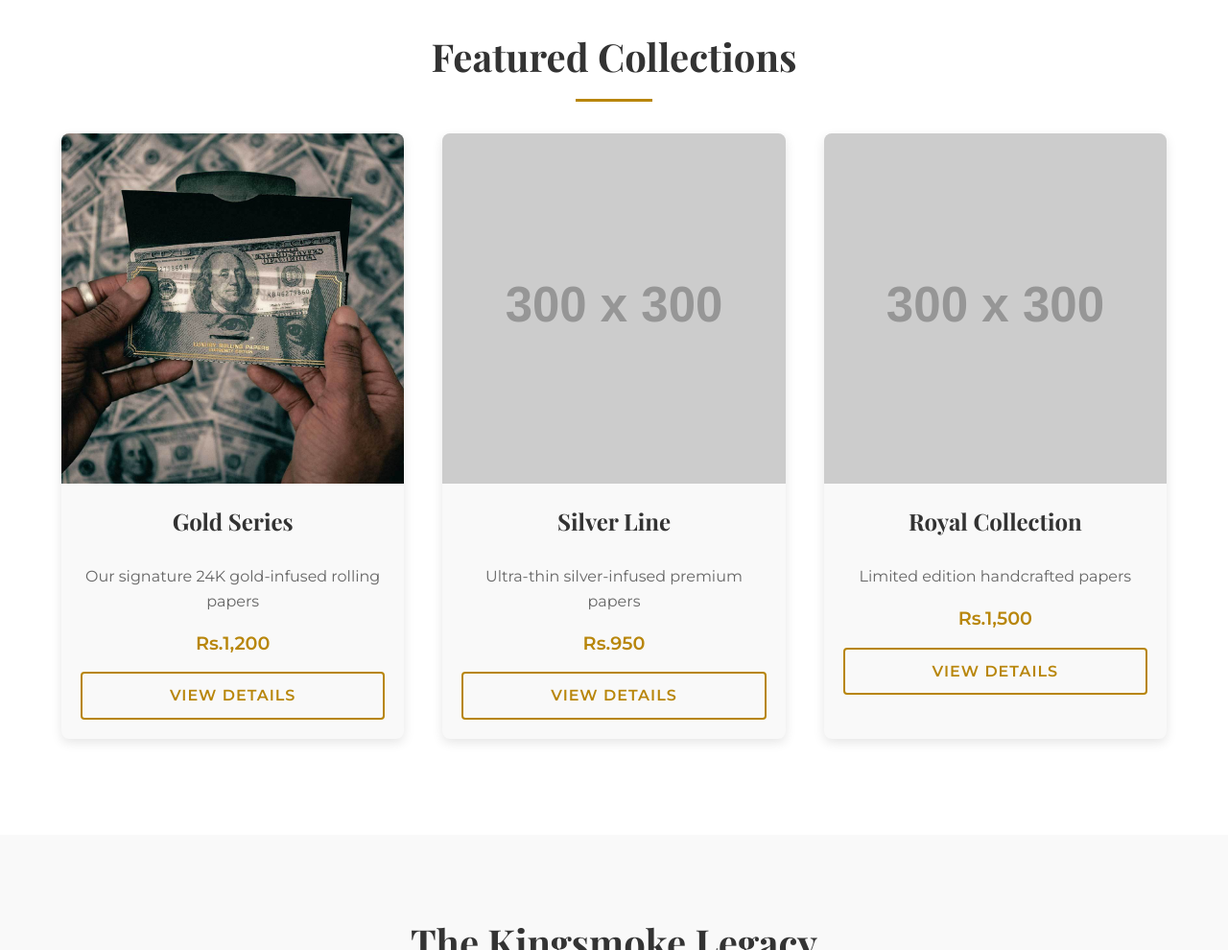
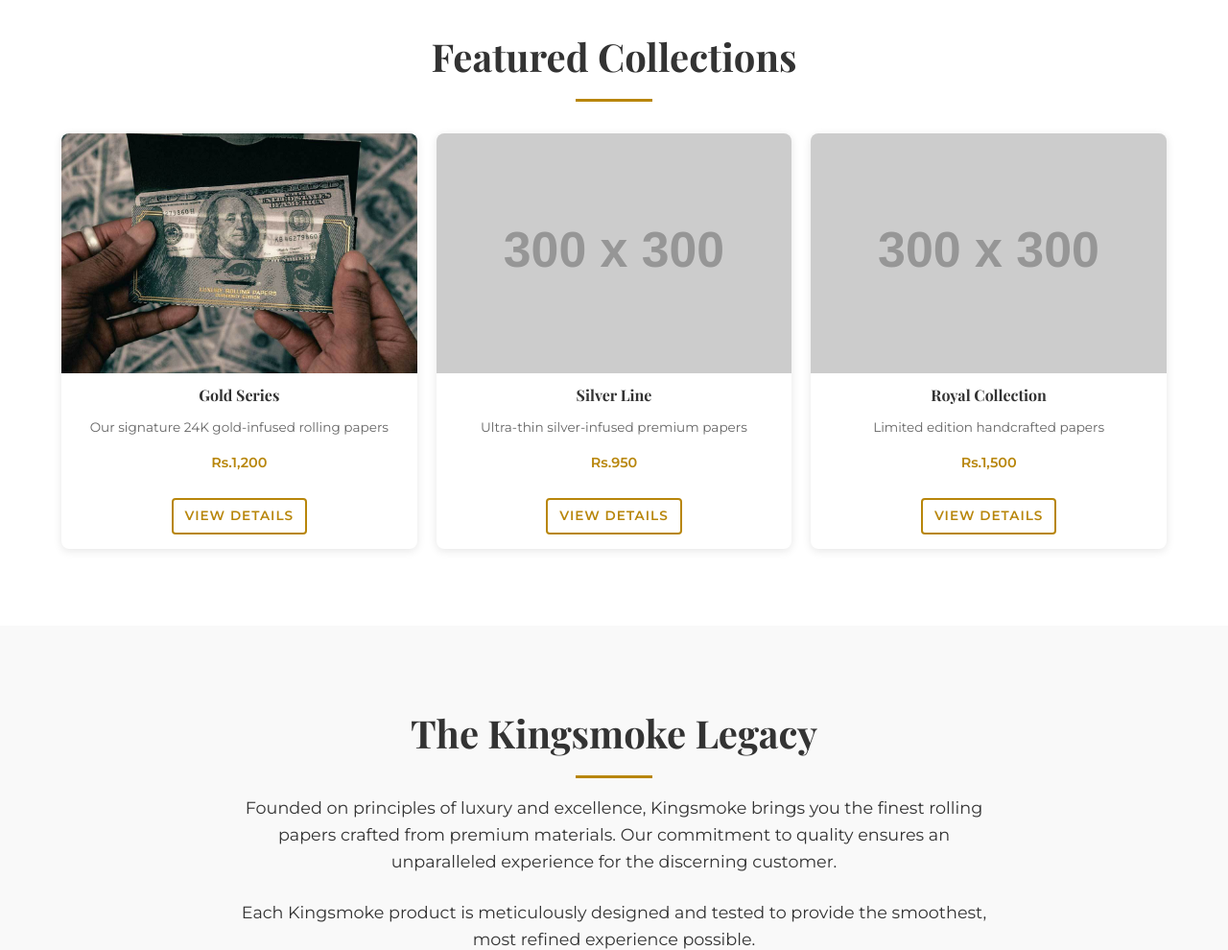
Before and after one commit to ShanukaKarunarathne/Kingsmokev3, a website built with Parcel: page src/index.html in a window 1280 px wide. Shown: the part 820-1810 px from the top of the page at 96% size. Built offline with nearby package versions, Linux system fonts and the light colour scheme; placeholder pictures from the web are drawn by us; files whose address does not match are found by name.

Commit message:
add more products

```diff
--- a/src/css/style.css
+++ b/src/css/style.css
@@ -1102,63 +1102,56 @@
     text-shadow: none;
   }
 }
-
-/* Mobile-friendly product grid */
-.products-grid {
+/* 3-column product grid with smaller products */
+.product-grid {
   display: grid;
-  grid-template-columns: repeat(auto-fill, minmax(250px, 1fr));
+  grid-template-columns: repeat(3, 1fr); /* 3 columns instead of 2 */
   gap: 20px;
-  padding: 20px;
+  margin-top: 20px;
 }
 
 .product-card {
-  width: 100%;
-  margin-bottom: 20px;
-  display: flex;
-  flex-direction: column;
+  max-width: 100%;
+  border-radius: 8px;
+  overflow: hidden;
+  box-shadow: 0 2px 10px rgba(0, 0, 0, 0.1);
+  transition: transform 0.3s ease, box-shadow 0.3s ease;
+  background-color: #fff;
 }
 
-.product-image {
-  width: 100%;
-  height: auto;
-  object-fit: cover;
+/* Make product cards smaller */
+.product-card h3 {
+  font-size: 1rem; /* Smaller title */
+  margin: 10px 0;
+  padding: 0 15px;
 }
 
-/* Media queries for different screen sizes */
-@media (max-width: 768px) {
-  .products-grid {
-    grid-template-columns: repeat(2, 1fr);
-    gap: 15px;
-    padding: 15px;
+.product-card p {
+  font-size: 0.85rem; /* Smaller description text */
+  padding: 0 15px;
+  margin-bottom: 10px;
+}
+
+.product-card .price {
+  font-size: 0.9rem;
+  font-weight: bold;
+}
+
+.product-card .btn-secondary {
+  font-size: 0.85rem;
+  padding: 6px 12px;
+  margin: 10px 15px 15px;
+}
+
+/* Responsive adjustments */
+@media (max-width: 992px) {
+  .product-grid {
+    grid-template-columns: repeat(2, 1fr); /* 2 columns on medium screens */
   }
 }
 
-@media (max-width: 480px) {
-  .products-grid {
-    grid-template-columns: 1fr;
-    gap: 10px;
-    padding: 10px;
-  }
-
-  .product-card {
-    max-width: 100%;
+@media (max-width: 576px) {
+  .product-grid {
+    grid-template-columns: 1fr; /* 1 column on small screens */
   }
 }
-
-/* Mobile navigation */
-@media (max-width: 768px) {
-  .nav-links {
-    display: flex;
-    flex-direction: column;
-    width: 100%;
-    text-align: center;
-  }
-
-  .header-container {
-    flex-direction: column;
-  }
-
-  .logo {
-    margin-bottom: 10px;
-  }
-}
--- a/src/index.html
+++ b/src/index.html
@@ -44,7 +44,7 @@
         <div class="product-grid">
             <div class="product-card">
                 <div class="product-image">
-                    <img src="/Users/shanuka/Desktop/Kingsmoke/v2/src/images/1.jpg" alt="Gold Series Rolling Papers">
+                    <img src="/images/1.jpg" alt="Gold Series Rolling Papers">
                 </div>
                 <h3>Gold Series</h3>
                 <p>Our signature 24K gold-infused rolling papers</p>
--- a/src/js/main.js
+++ b/src/js/main.js
@@ -2,62 +2,62 @@
 const products = [
     {
       id: 1,
-      name: "Gold Series Rolling Papers",
-      description: "Our signature 24K gold-infused rolling papers, handcrafted for the ultimate luxury experience. Each pack contains 10 premium papers that burn slowly and evenly.",
-      price: 500,
-      image: "src/images/2.jpg",
+      name: "Alien Puff Magnet White",
+      description: "Luxury design with 33 unbleached premium brown papers and 33 tips, secured with a magnetic lock for style and convenience.",
+      price: 1000,
+      image: "../images/magent white.webp",
       collection: "classic",
-      features: ["24K gold infused", "Ultra-thin", "Slow burning", "Premium packaging"],
+      features: ["Unbleached brown papers", "Magnetic lock", "33 papers + 33 tips", "Luxury design"],
       inStock: true
     },
     {
       id: 2,
-      name: "Silver Line Rolling Papers",
-      description: "Ultra-thin silver-infused premium papers that provide a smooth and refined experience. Each pack contains 15 papers with natural gum arabic adhesive.",
-      price: 950,
-      image: "https://via.placeholder.com/500x500",
-      collection: "silver",
-      features: ["Silver infused", "All natural", "No chemicals", "Elegant design"],
+      name: "Alien Puff Black",
+      description: "Sleek and bold black pack with 33 premium brown papers and 33 tips. A stylish choice for modern smokers.",
+      price: 800,
+      image: "../images/2.jpg",
+      collection: "classic",
+      features: ["Bold black design", "33 papers + 33 tips", "Premium white papers"],
       inStock: true
     },
     {
       id: 3,
-      name: "Royal Collection Box Set",
-      description: "Limited edition handcrafted papers presented in a luxury wooden box. This exclusive collection includes 20 papers with both gold and silver variants.",
+      name: "Alien Puff Party Pack (5in1)",
+      description: "All-in-one party pack with pink papers, tips, tray, wallet, and grinder. Designed for group fun and sharing.",
       price: 1500,
-      image: "https://via.placeholder.com/500x500",
-      collection: "royal",
-      features: ["Wooden box", "Gold & silver papers", "Limited edition", "Certificate of authenticity"],
+      image: "../images/5in1 2.jpg",
+      collection: "party",
+      features: ["5-in-1 bundle", "Pink papers", "Includes grinder + wallet", "Perfect for parties"],
       inStock: true
     },
     {
       id: 4,
-      name: "Platinum Series",
-      description: "The pinnacle of luxury rolling papers. Our platinum-infused papers offer unmatched quality and an exceptional experience. Each pack contains 8 premium papers.",
-      price: 1800,
-      image: "https://via.placeholder.com/500x500",
-      collection: "platinum",
-      features: ["Platinum infused", "Ultra-premium", "Handcrafted", "Luxury gift box"],
+      name: "Alien Puff Hemp Papers (3in1)",
+      description: "Eco-friendly pack with a tray, 33 premium hemp papers, and 33 tips. Perfect for the conscious smoker.",
+      price: 1000,
+      image: "../images/hemp-3in1.jpg",
+      collection: "eco",
+      features: ["Eco-friendly hemp papers", "Includes tray", "33 papers + 33 tips", "Sustainable packaging"],
       inStock: true
     },
     {
       id: 5,
-      name: "Classic King Size Papers",
-      description: "Our classic king size papers offer the perfect balance of quality and value. Each pack contains 32 papers made from unbleached plant fibers.",
-      price: 800,
-      image: "https://via.placeholder.com/500x500",
-      collection: "classic",
-      features: ["King size", "Unbleached", "Plant-based", "Slow burning"],
+      name: "Alien Puff Magnet Blue Compact",
+      description: "Compact magnetic pack with 33 premium white papers and 33 tips. Sleek and easy to carry.",
+      price: 1000,
+      image: "../images/magnet-blue.jpg",
+      collection: "compact",
+      features: ["Compact design", "Magnetic lock", "33 papers + 33 tips", "Premium white papers"],
       inStock: true
     },
     {
       id: 6,
-      name: "Artisan Collection",
-      description: "Handmade by master craftsmen, our Artisan Collection features unique papers with artistic designs. Each pack contains 12 one-of-a-kind papers.",
-      price: 1350,
-      image: "https://via.placeholder.com/500x500",
-      collection: "artisan",
-      features: ["Handmade", "Artistic designs", "Premium quality", "Unique patterns"],
+      name: "Alien Puff Magnet Pink",
+      description: "Specially designed for ladies, this luxury pink magnetic pack contains 33 premium white papers and 33 tips.",
+      price: 1000,
+      image: "../images/magnet-pink.jpg",
+      collection: "ladies",
+      features: ["Feminine design", "Magnetic lock", "33 papers + 33 tips", "Premium white papers"],
       inStock: true
     }
   ];
```
Also changed, not shown: src/pages/checkout.html (+7 -5 lines), src/images/5in1 2.jpg (added), src/images/magent white.webp (added).
